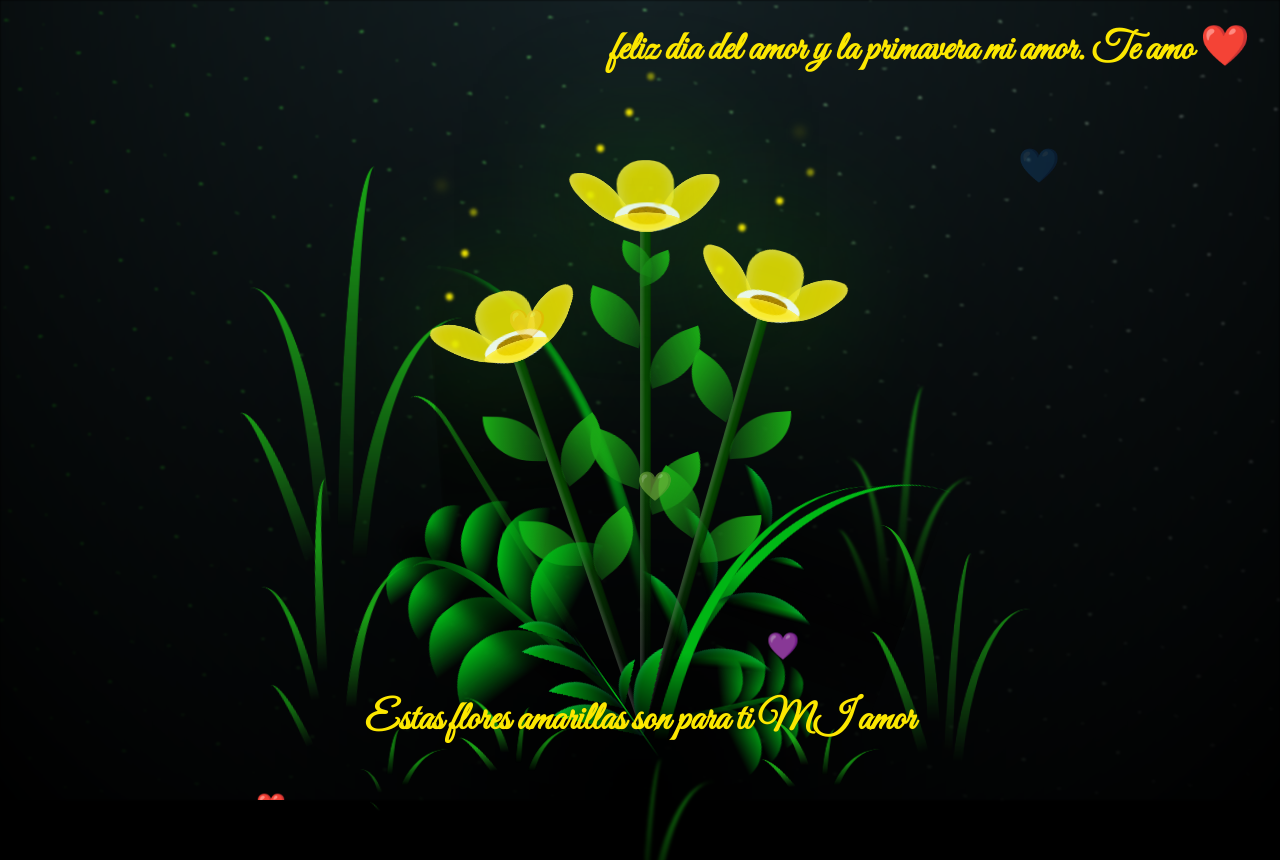
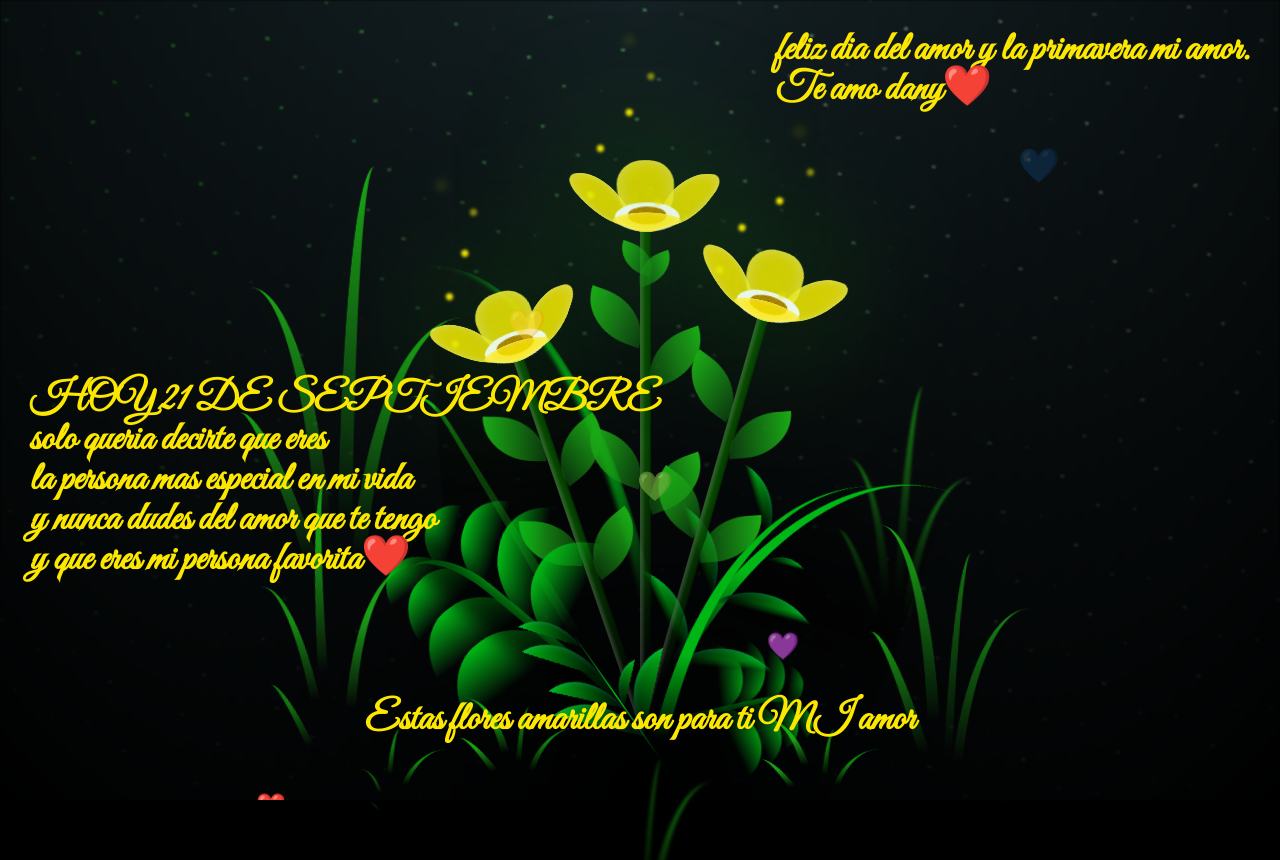
Before and after one commit to danielcc75/flower, a plain HTML site: page index.html in a window 1280 px wide. Shown: the top 860 px of the page. Drawn offline with Linux system fonts and the light colour scheme.

Commit message:
este es mi quinto commit

```diff
--- a/index.html
+++ b/index.html
@@ -307,7 +307,16 @@
   </div>
   <div class="message">Estas flores amarillas son para ti MI amor</div>
 
-  <div class="messe">feliz dia del amor y la primavera mi amor. Te amo ❤️</div>
+  <div class="messe">feliz dia del amor y la primavera mi amor. <br>
+     Te amo dany❤️
+    </div>
+  <div class="mensaje">
+  HOY 21 DE SEPTIEMBRE <br>
+  solo queria decirte que eres<br>
+  la persona mas especial en mi vida<br>
+  y nunca dudes del amor que te tengo<br>
+  y que eres mi persona favorita❤️
+</div>
 
 <!-- Contenedor de corazones -->
 <div class="hearts">
--- a/styles.css
+++ b/styles.css
@@ -85,6 +85,25 @@ body {
   animation-delay: 2s;
 }
 
+.mensaje {
+  background: transparent;
+  color: #fce700;
+  position: absolute;          /* Posición absoluta */
+  top: 50%;                    /* Lo lleva al 50% desde arriba */
+  left: 20px;                  /* Lo deja pegado a la izquierda */
+  transform: translateY(-50%); /* Lo centra exactamente en vertical */
+
+  font-family: "Great Vibes", cursive;
+  font-size: 40px;
+  font-style: normal;
+  font-weight: 800;
+  height: 60px;
+  line-height: 1;
+  padding: 10px;
+  opacity: 0;
+  animation: fadeIn 1s forwards;
+  animation-delay: 2s;
+}
 
 /* La animación debe ir fuera de la clase */
 @keyframes fadeIn {
```
